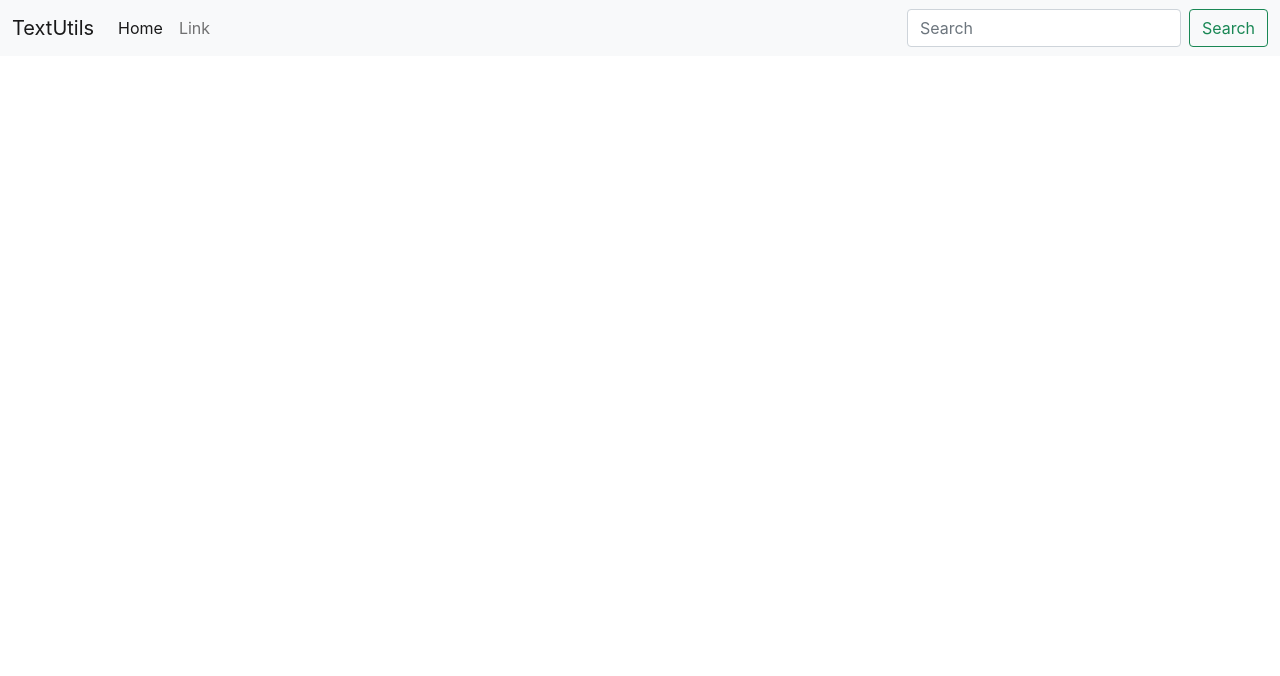
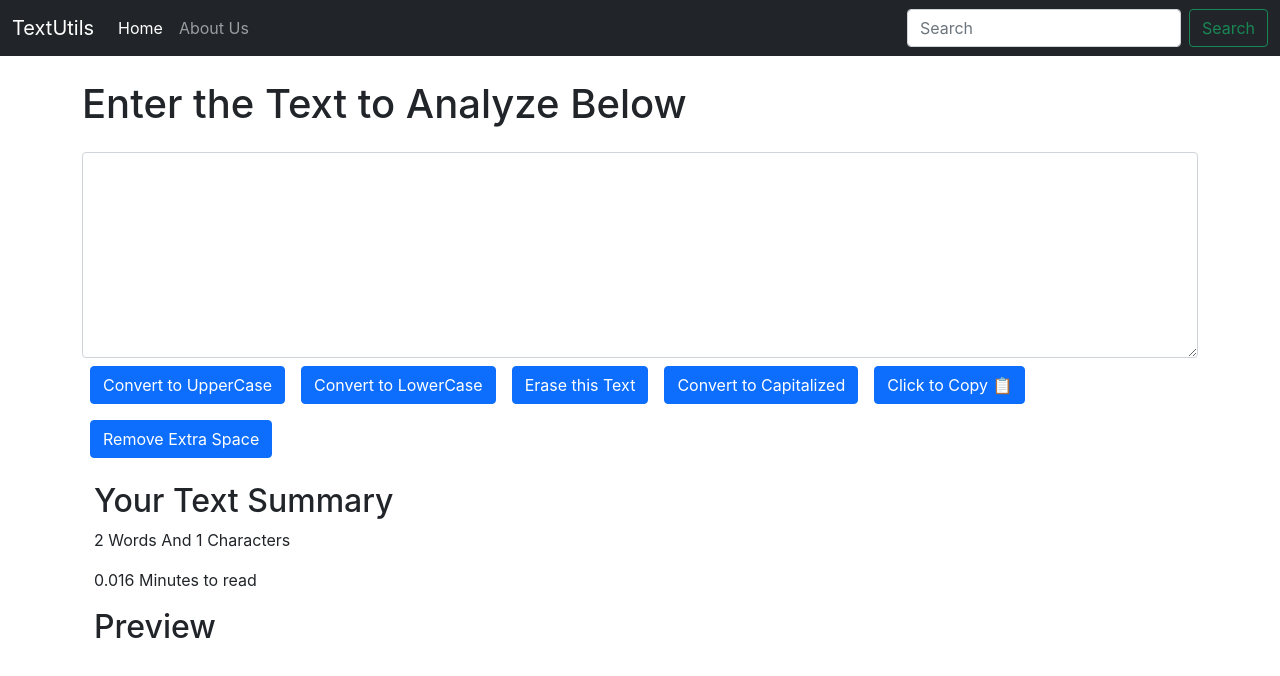
Before and after one commit to imamantripathi/React.js-Tutorial-my-app, a React (Create React App) app: page / in a window 1280 px wide. Shown: the top 676 px of the page. Built offline with nearby package versions, Linux system fonts and the light colour scheme.

Commit message:
TextUtils Edits

```diff
--- a/src/App.js
+++ b/src/App.js
@@ -1,50 +1,14 @@
 // import "./App.css";
+import Navbar from "./components/Navbar";
+import TextForm from "./components/TextForm";
 function App() {
   return (
     <>
-      <nav class="navbar navbar-expand-lg navbar-light bg-light">
-        <div class="container-fluid">
-          <a class="navbar-brand" href="/">
-            TextUtils
-          </a>
-          <button
-            class="navbar-toggler"
-            type="button"
-            data-bs-toggle="collapse"
-            data-bs-target="#navbarSupportedContent"
-            aria-controls="navbarSupportedContent"
-            aria-expanded="false"
-            aria-label="Toggle navigation"
-          >
-            <span class="navbar-toggler-icon"></span>
-          </button>
-          <div class="collapse navbar-collapse" id="navbarSupportedContent">
-            <ul class="navbar-nav me-auto mb-2 mb-lg-0">
-              <li class="nav-item">
-                <a class="nav-link active" aria-current="page" href="/">
-                  Home
-                </a>
-              </li>
-              <li class="nav-item">
-                <a class="nav-link" href="/">
-                  Link
-                </a>
-              </li>
-            </ul>
-            <form class="d-flex">
-              <input
-                class="form-control me-2"
-                type="search"
-                placeholder="Search"
-                aria-label="Search"
-              />
-              <button class="btn btn-outline-success" type="submit">
-                Search
-              </button>
-            </form>
-          </div>
-        </div>
-      </nav>
+      <Navbar title="TextUtils" home="Home" about="About Us" />
+      <div className="container my-4">
+      <TextForm h1="Enter the Text to Analyze Below" />
+      </div>
+
     </>
   );
 }
--- /dev/null
+++ b/src/components/Navbar.js
@@ -0,0 +1,62 @@
+import React from "react";
+import PropTypes from "prop-types";
+
+export default function Navbar(props) {
+  return (
+    <>
+      <nav className="navbar navbar-expand-lg navbar-dark bg-dark">
+        <div className="container-fluid">
+          <a className="navbar-brand" href="/">
+            {props.title}
+          </a>
+          <button
+            className="navbar-toggler"
+            type="button"
+            data-bs-toggle="collapse"
+            data-bs-target="#navbarSupportedContent"
+            aria-controls="navbarSupportedContent"
+            aria-expanded="false"
+            aria-label="Toggle navigation"
+          >
+            <span className="navbar-toggler-icon"></span>
+          </button>
+          <div className="collapse navbar-collapse" id="navbarSupportedContent">
+            <ul className="navbar-nav me-auto mb-2 mb-lg-0">
+              <li className="nav-item">
+                <a className="nav-link active" aria-current="page" href="/">
+                  {props.home}
+                </a>
+              </li>
+              <li className="nav-item">
+                <a className="nav-link" href="/">
+                  {props.about}
+                </a>
+              </li>
+            </ul>
+            <form className="d-flex">
+              <input
+                className="form-control me-2"
+                type="search"
+                placeholder="Search"
+                aria-label="Search"
+              />
+              <button className="btn btn-outline-success" type="submit">
+                Search
+              </button>
+            </form>
+          </div>
+        </div>
+      </nav>
+    </>
+  );
+}
+Navbar.protoTypes = {
+  title: PropTypes.string.isRequired,
+  about: PropTypes.string.isRequired,
+  home: PropTypes.string.isRequired,
+};
+Navbar.defaultProps = {
+  title: "Logo",
+  about: "About",
+  home: "Home",
+};
--- /dev/null
+++ b/src/components/TextForm.js
@@ -0,0 +1,97 @@
+import React, { useState } from "react";
+
+export default function TextForm(props) {
+  let [text, setText] = useState(" ");
+
+  const handleUpperCase = () => {
+    let newText = text.toUpperCase();
+    setText(newText);
+  };
+  const handleLowerCase = () => {
+    let newText = text.toLowerCase();
+    setText(newText);
+  };
+
+  const handleToErase = () => {
+    let newText = " ";
+    setText(newText);
+  };
+  const handleToRemoveSpace = () => {
+    let newText = text.trim();
+    setText(newText);
+  };
+
+  //   To Capitalize First Letter Of Word
+
+  const handleToCapitalized = () => {
+    let newText = "";
+    for (let i = 0; i < text.split(" ").length; i++) {
+      let words = text.split(" ");
+      newText =
+        newText +
+        words[i].charAt(0).toUpperCase() +
+        words[i].substring(1) +
+        " ";
+    }
+    console.log(newText);
+    setText(newText);
+  };
+  // handleToCapitalize end here...
+
+  let handleOnChange = (event) => {
+    setText(event.target.value);
+  };
+  let handleToCopy = () => {
+    navigator.clipboard.writeText(text);
+    alert("Copied 👍");
+  };
+
+  return (
+    <>
+
+      <div className="Container">
+        <div className="form-group">
+          <h1 className="my-4">{props.h1}</h1>
+          <textarea
+            placeholder="Enter Your Text Here !!"
+            className="form-control "
+            id="myBox"
+            value={text}
+            onChange={handleOnChange}
+            rows="8"
+          ></textarea>
+        </div>
+        <button className="btn btn-primary my-2 mx-2" onClick={handleUpperCase}>
+          Convert to UpperCase
+        </button>
+        <button className="btn btn-primary my-2 mx-2" onClick={handleLowerCase}>
+          Convert to LowerCase
+        </button>
+        <button className="btn btn-primary my-2 mx-2" onClick={handleToErase}>
+          Erase this Text
+        </button>
+        <button
+          className="btn btn-primary my-2 mx-2"
+          onClick={handleToCapitalized}
+        >
+          Convert to Capitalized
+        </button>
+        <button className="btn btn-primary my-2 mx-2" onClick={handleToCopy}>
+          Click to Copy 📋
+        </button>
+        <button className="btn btn-primary my-2 mx-2" onClick={handleToRemoveSpace}>
+          Remove Extra Space
+        </button>
+      </div>
+      <div className="container my-3">
+        <h2>Your Text Summary</h2>
+        <p>
+          {text.split(" ").length} Words And {text.length} Characters
+        </p>
+        <p>{0.008 * text.split(" ").length} Minutes to read</p>
+        <h2>Preview</h2>
+        <p>{text}</p>
+      </div>
+    </>
+  );
+}
```
